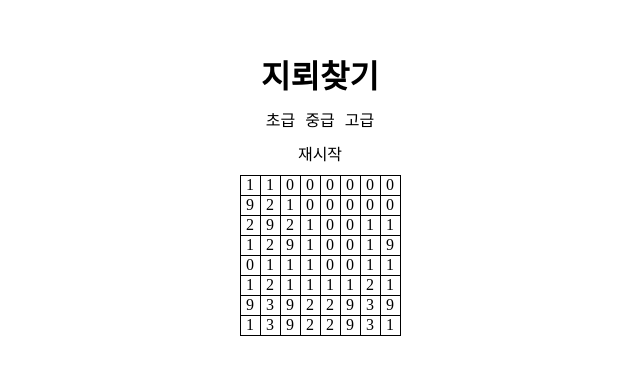
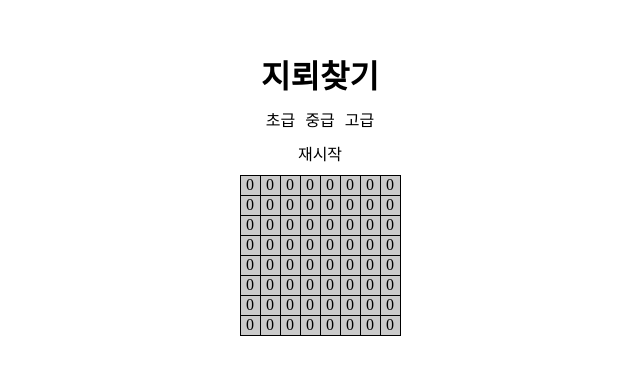
Before and after one commit to jaegwans/minesweeper, a React (Create React App) app: page / in a window 1280 px wide. Shown: the part 207-582 px from the top of the page, without its empty margins (320-960 px from the left). Built offline with nearby package versions, Linux system fonts and the light colour scheme.

Commit message:
feat: 첫 클릭 비지뢰

```diff
--- a/src/App.tsx
+++ b/src/App.tsx
@@ -1,5 +1,5 @@
-import React, { useState, useEffect } from 'react';
-import { makeCells, ICell } from './app/lib/func/funcs';
+import React, { useState, useEffect, useLayoutEffect } from 'react';
+import { makeCells, makeEmptyCells, ICell } from './app/lib/func/funcs';
 import styled from 'styled-components';
 // export interface ICell {
 //     flag: boolean;
@@ -8,13 +8,18 @@ import styled from 'styled-components';
 //     id: number;
 // }
 function App() {
-    const [cells, setcells] = useState<ICell[][]>(makeCells(8, 8, 10));
+    const [first, setFirst] = useState(true);
+    const [cells, setcells] = useState<ICell[][]>(makeEmptyCells(8, 8));
     const [makeCellsParams, setMakeCellsParams] = useState([8, 8, 10]);
     useEffect(() => {
-        reset();
+        firstSet();
     }, [makeCellsParams]);
 
-    function reset() {
+    let firstCell: ICell | undefined; //처음 눌러진 셀을 저장
+
+    useLayoutEffect(() => {
+        if (!first) {
+            //첫 클릭 이후 샐 생성
             setcells(() =>
                 makeCells(
                     makeCellsParams[0],
@@ -22,10 +27,44 @@ function App() {
                     makeCellsParams[2]
                 )
             );
+            if (firstCell?.value === 9) {
+                // 첫 클릭이 지뢰일 경우
+                setFirst(true); // 첫 클릭으로 돌아감 (useEffect 재호출)
+            }
+        }
+    }, [first]);
+
+    function firstSet() {
+        setcells(() => makeEmptyCells(makeCellsParams[0], makeCellsParams[1]));
+    }
+    // 첫 클릭시 cells 생성
+    function clickedSet(cell: ICell) {
+        if (first) {
+            alert('게임을 시작합니다.');
+            setFirst(false);
+            firstCell = cell;
         }
 
+        _onClickBlind(cell.id);
+    }
+
+    // 난이도 설정
     function settingDif(y: number, x: number, mine: number) {
         setMakeCellsParams(() => [y, x, mine]);
+    }
+
+    //visible
+    function _onClickBlind(id: number) {
+        setcells(
+            cells.map((y) =>
+                y.map((x) => {
+                    if (x.id === id) {
+                        return { ...x, visible: true };
+                    }
+                    return x;
+                })
+            )
+        );
     }
 
     return (
@@ -36,15 +75,25 @@ function App() {
                 <div onClick={() => settingDif(16, 16, 40)}>중급</div>
                 <div onClick={() => settingDif(16, 32, 99)}>고급</div>
             </div>
-            <div className="reset" onClick={reset}>
+            <div className="reset" onClick={firstSet}>
                 재시작
             </div>
+
             <StyledTable>
                 {cells.map((y) => (
                     <tr>
-                        {y.map((x) => (
-                            <td>{x.value}</td>
-                        ))}
+                        {y.map((x) =>
+                            x.visible ? (
+                                <StyledCell key={x.id}>{x.value}</StyledCell>
+                            ) : (
+                                <StyledBlind
+                                    key={x.id}
+                                    onClick={() => clickedSet(x)}
+                                >
+                                    {x.value}
+                                </StyledBlind>
+                            )
+                        )}
                     </tr>
                 ))}
             </StyledTable>
@@ -53,6 +102,25 @@ function App() {
 }
 
 export default App;
+
+const StyledCell = styled.td`
+    cursor: pointer;
+    transition: 0.3s;
+    &:hover {
+        transform: scale(1.2);
+    }
+`;
+
+const StyledBlind = styled.td`
+    cursor: pointer;
+    transition: 0.3s;
+    &:hover {
+        transform: scale(1.2);
+        background-color: ${({ theme }) => theme.color.deepgray};
+    }
+    border: 1px solid ${({ theme }) => theme.color.black};
+    background-color: ${({ theme }) => theme.color.gray};
+`;
 
 const StyledMinesweeper = styled.div`
     gap: 10px;
@@ -81,7 +149,6 @@ const StyledTable = styled.table`
     border: 1px solid ${({ theme }) => theme.color.black};
     margin: 0 auto;
     td {
-        border: 1px solid ${({ theme }) => theme.color.black};
         width: 20px;
         height: 20px;
         text-align: center;
--- a/src/app/lib/func/funcs.ts
+++ b/src/app/lib/func/funcs.ts
@@ -42,7 +42,6 @@ function addMine(cells: ICell[][], y: number, x: number, mine: number) {
                         if (i < 0 || j < 0 || i > y - 1 || j > x - 1) {
                             continue;
                         }
-                        console.log(i, j);
 
                         if (cellsCopy[i][j].value < 9) {
                             cellsCopy[i][j].value++;
@@ -67,8 +66,18 @@ function makeCells(y: number, x: number, mine: number) {
 
     cells = addMine(cells, y, x, mine);
     console.log(cells);
+    return cells;
+}
+function makeEmptyCells(y: number, x: number) {
+    let id = 0;
+    //셀 생성
+    let cells = [...Array(y)].map(() => {
+        return [...Array(x)].map(() => {
+            return { id: id++, flag: false, visible: false, value: 0 };
+        });
+    });
 
     return cells;
 }
 
-export { makeCells };
+export { makeCells, makeEmptyCells };
```
Lines whose indentation alone changed are shown as unchanged.
